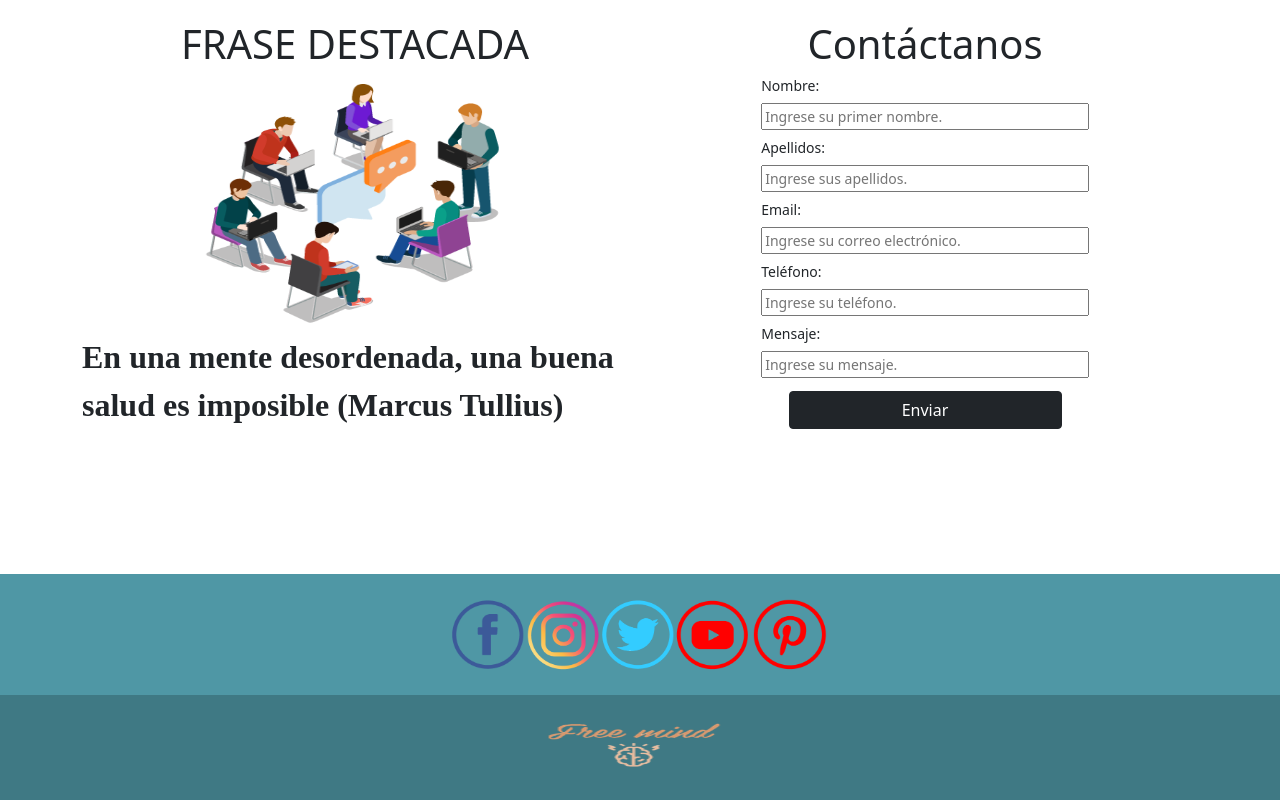
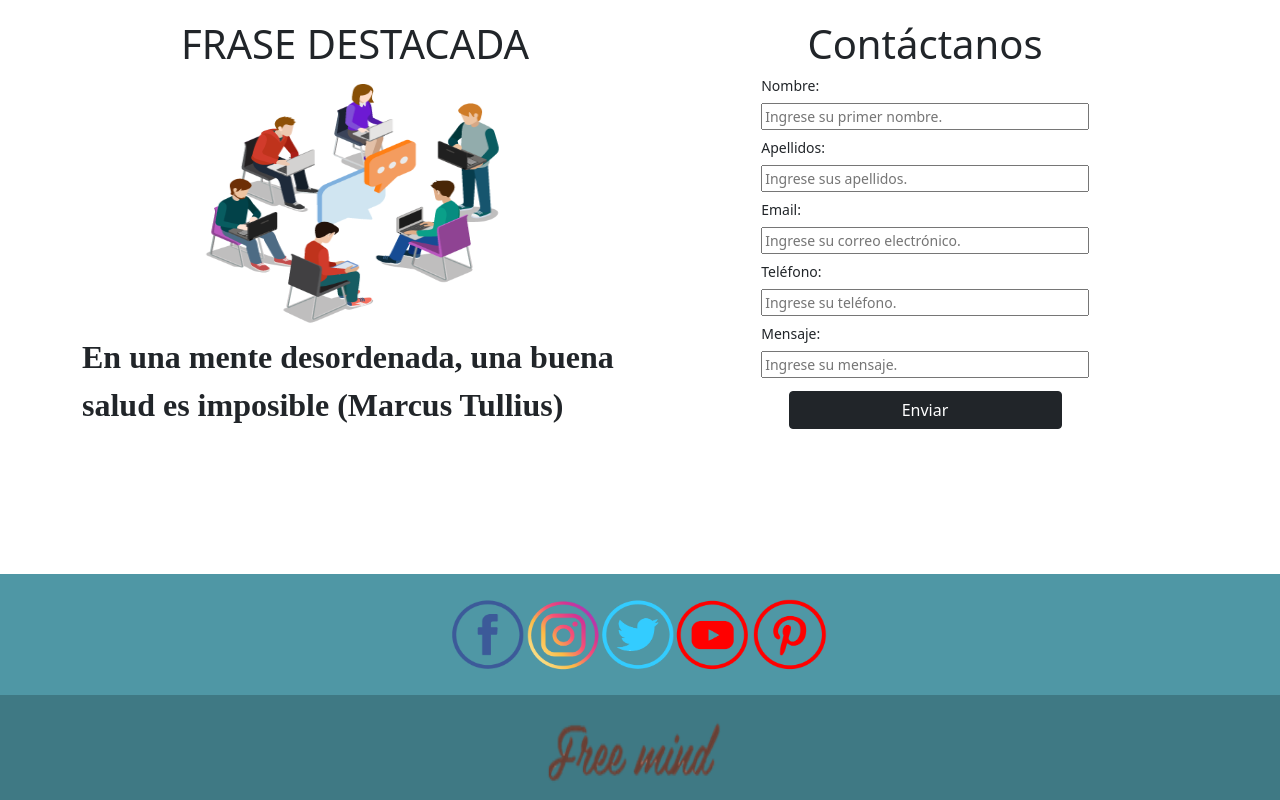
Before and after one commit to CarloBolivar/Landing-Page, a plain HTML site: page index.html in a window 1280 px wide. Shown: the part 3131-3931 px from the top of the page. Drawn offline with Linux system fonts and the light colour scheme; a web font is replaced by a local one.

Commit message:
Fixed footer logo

```diff
--- a/index.html
+++ b/index.html
@@ -201,7 +201,7 @@
 
   <div class="text-center p-3" style="background-color: rgba(0, 0, 0, 0.2);">
     <a class="navbar-brand" href="#">
-      <img src="./images/freemind-logo-orange-light-transparency.png" alt="Logo de FreeMind" width="192" height="72" class="d-inline-block align-text-top">
+      <img src="./images/freemind-logo-orange-transparency.png" alt="Logo de FreeMind" width="192" height="72" class="d-inline-block align-text-top">
     </a>
   </div>
   <!-- Copyright -->
```
